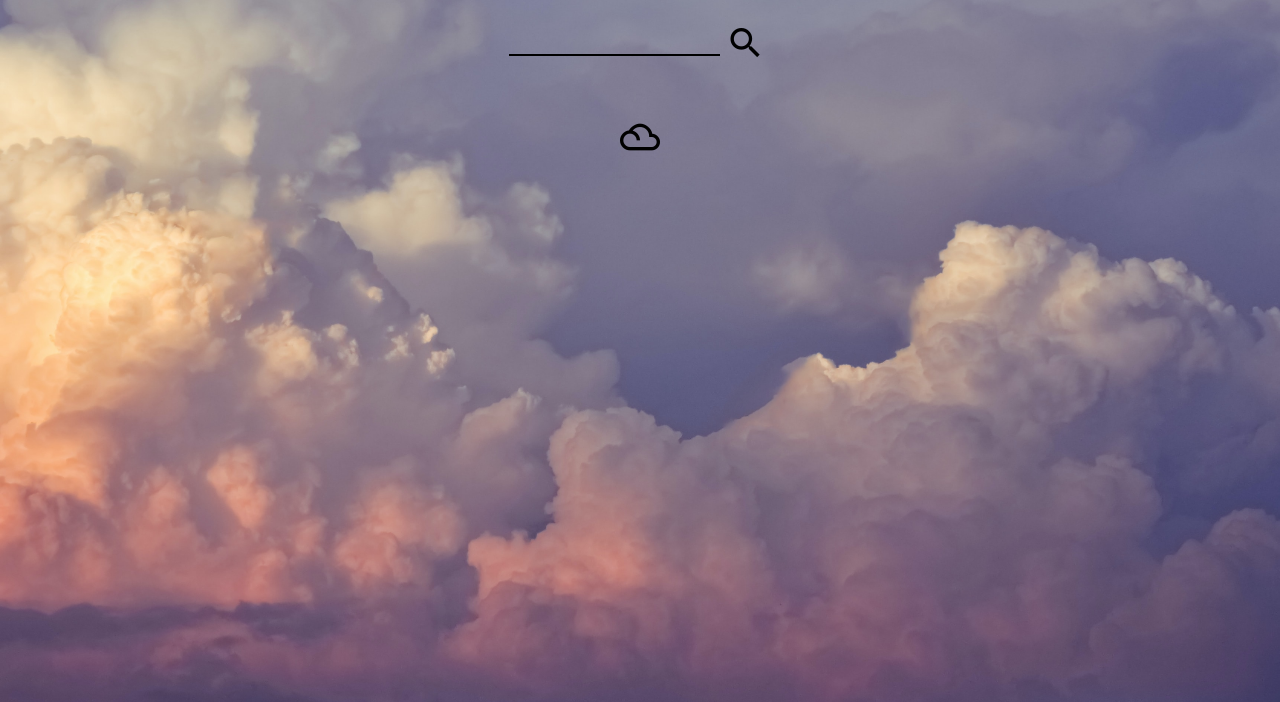
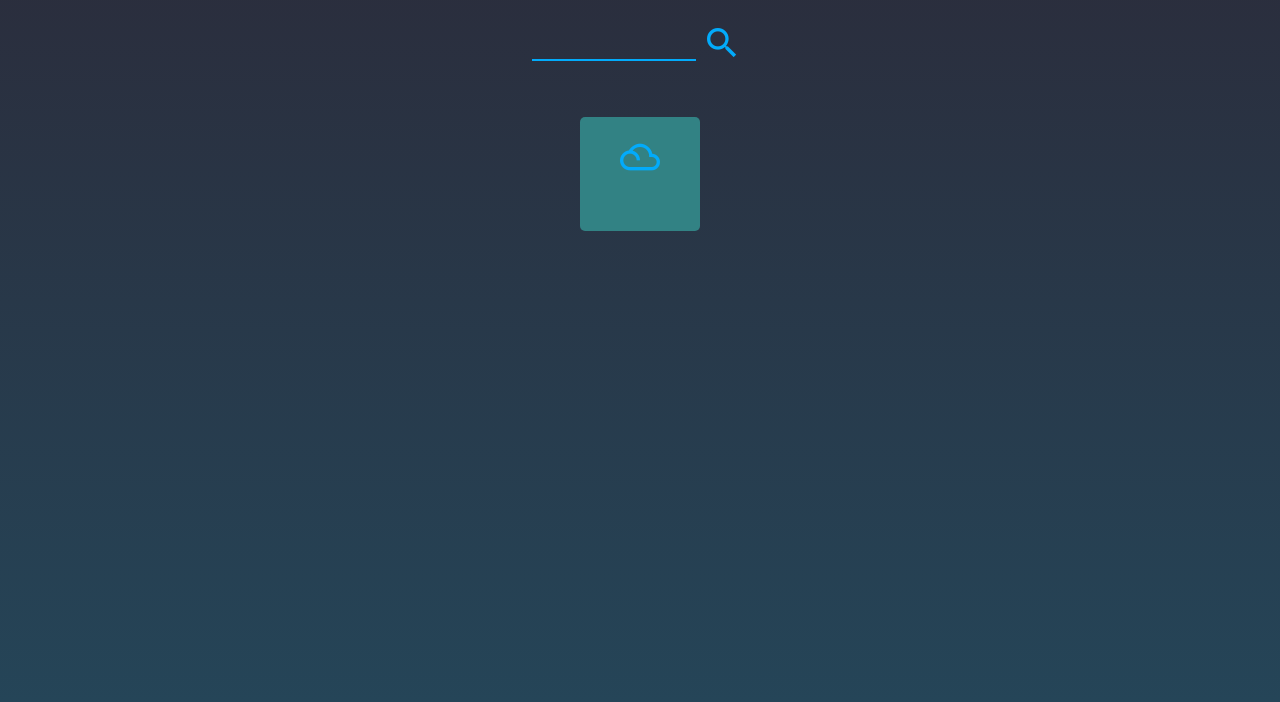
Before and after one commit to Ikram432k/weather_app, a plain HTML site: page index.html in a window 1280 px wide. Shown: the part 98-800 px from the top of the page. Drawn offline with Linux system fonts and the light colour scheme.

Commit message:
dist/style.css

```diff
--- a/style.css
+++ b/style.css
@@ -1,16 +1,20 @@
 body{
     margin: 0px;
     background-image: url('images/img1.jpg');
-    background-repeat: no-repeat;
+    background-size: cover;
     background-attachment: fixed;
     background-size: 100% 100%;
     display: flex;
     flex-direction: column;
     align-items: center;
     justify-content: center;
+    background-image: linear-gradient(#2b2b3a,#254558);
+
 }
 .material-icons{
     font-size: 2.5rem;
+    color: #02abfb;
+
 }
 h1{
     margin: 0px;
@@ -19,6 +23,11 @@ h1{
     font-size: 2.5rem;
     display: flex;
     align-items: center;
+    color: #02abfb;
+}
+h3{
+    color: white;
+    text-transform: uppercase;
 }
 form ,.error-msg{
     display: flex;
@@ -26,12 +35,16 @@ form ,.error-msg{
     margin: 25px;
     /* padding: 20px; */
 }
+
 input{
     background: transparent;
     border: none;
     outline: none;
-    border-bottom: 2px solid black;
+    border-bottom: 2px solid #02abfb;
     font-size: 1em;
+    color: white;
+    width:10rem;
+    font-size: 1.5rem;
 }
 button{
     background: transparent;
@@ -40,6 +53,12 @@ button{
 .info-container{
     font-family: -apple-system, BlinkMacSystemFont, 'Segoe UI', Roboto, Oxygen, Ubuntu, Cantarell, 'Open Sans', 'Helvetica Neue', sans-serif;
     font-size: 1.5rem;
+    background-color: #328284;
+    border-radius: 5px;
+    padding: 20px 40px;
+}
+p{
+    color: #e9e7e9;
 }
 
 /* .header-bar{
```
